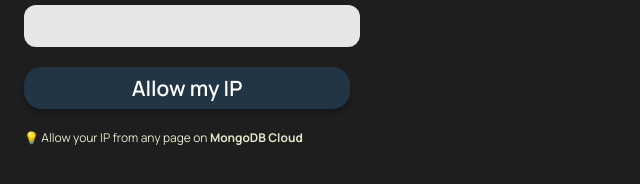
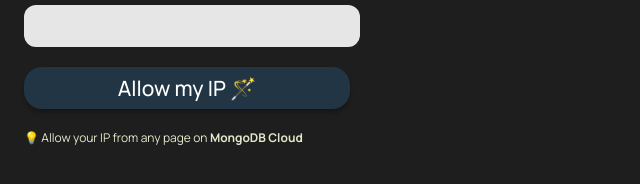
Before and after one commit to aashutoshrathi/mongo-ip-updater, a browser extension: page src/options/index.html in a window 1280 px wide. Shown: the part 218-402 px from the top of the page, 0-640 px from the left. Drawn offline with Linux system fonts and the light colour scheme; no server answers.

Commit message:
:memo: docs: update names

```diff
--- a/src/options/index.css
+++ b/src/options/index.css
@@ -90,7 +90,7 @@ body {
   height: 42px;
   font-size: 21px;
   border-radius: 18px;
-  font-weight: 600;
+  font-weight: 500;
   text-align: center;
   cursor: pointer;
   display: flex;
--- a/src/options/index.html
+++ b/src/options/index.html
@@ -27,7 +27,7 @@
         <label for="name">Name for the entry in Mongo's access list </label>
         <input name="name" type="text" />
         <div class="btn submit" id="upsert">
-          <p>Allow my IP</p>
+          <p>Allow my IP 🪄</p>
         </div>
       </div>
       <div class="tip">
```
Also changed, not shown: manifest.json.
